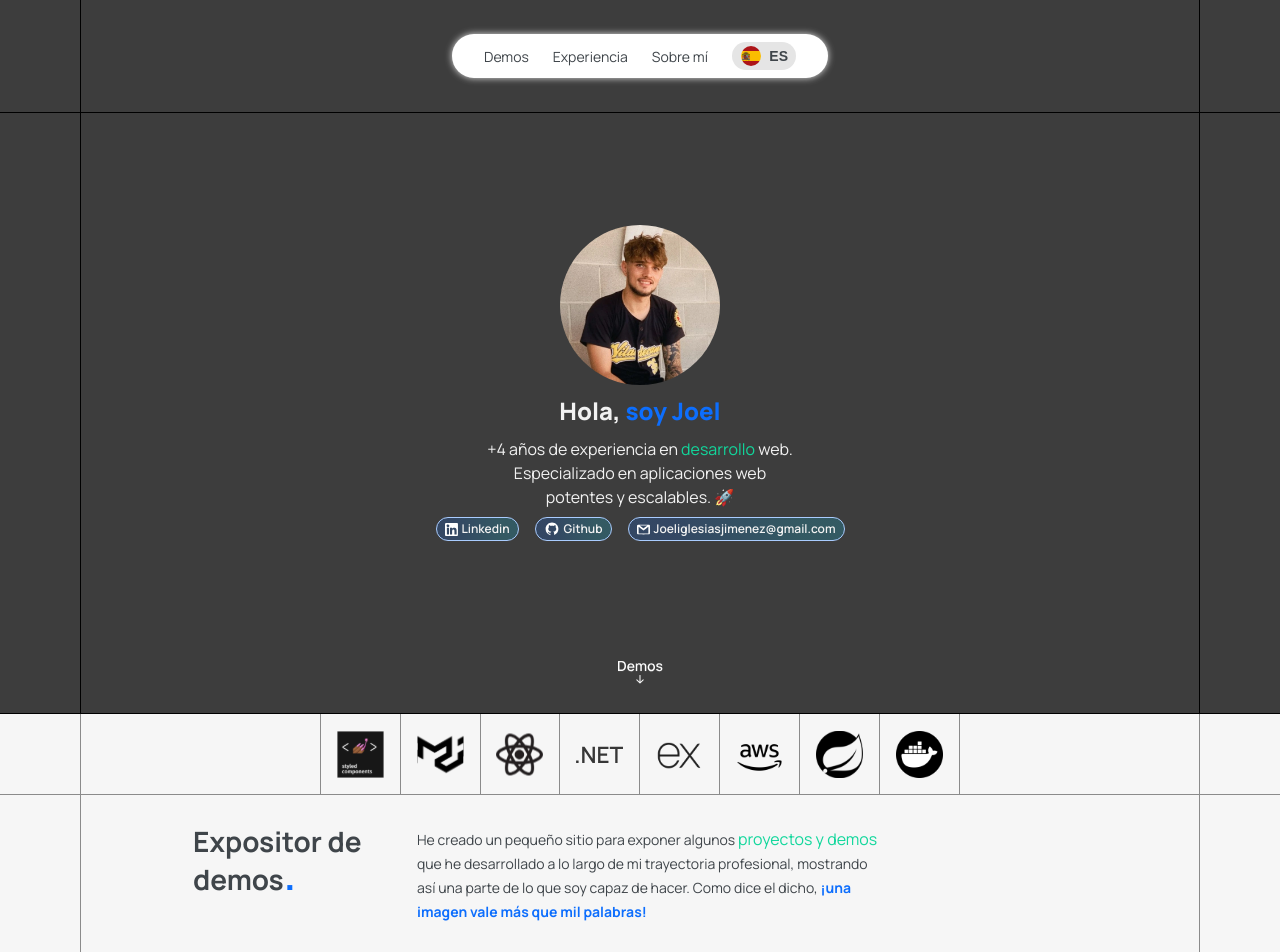
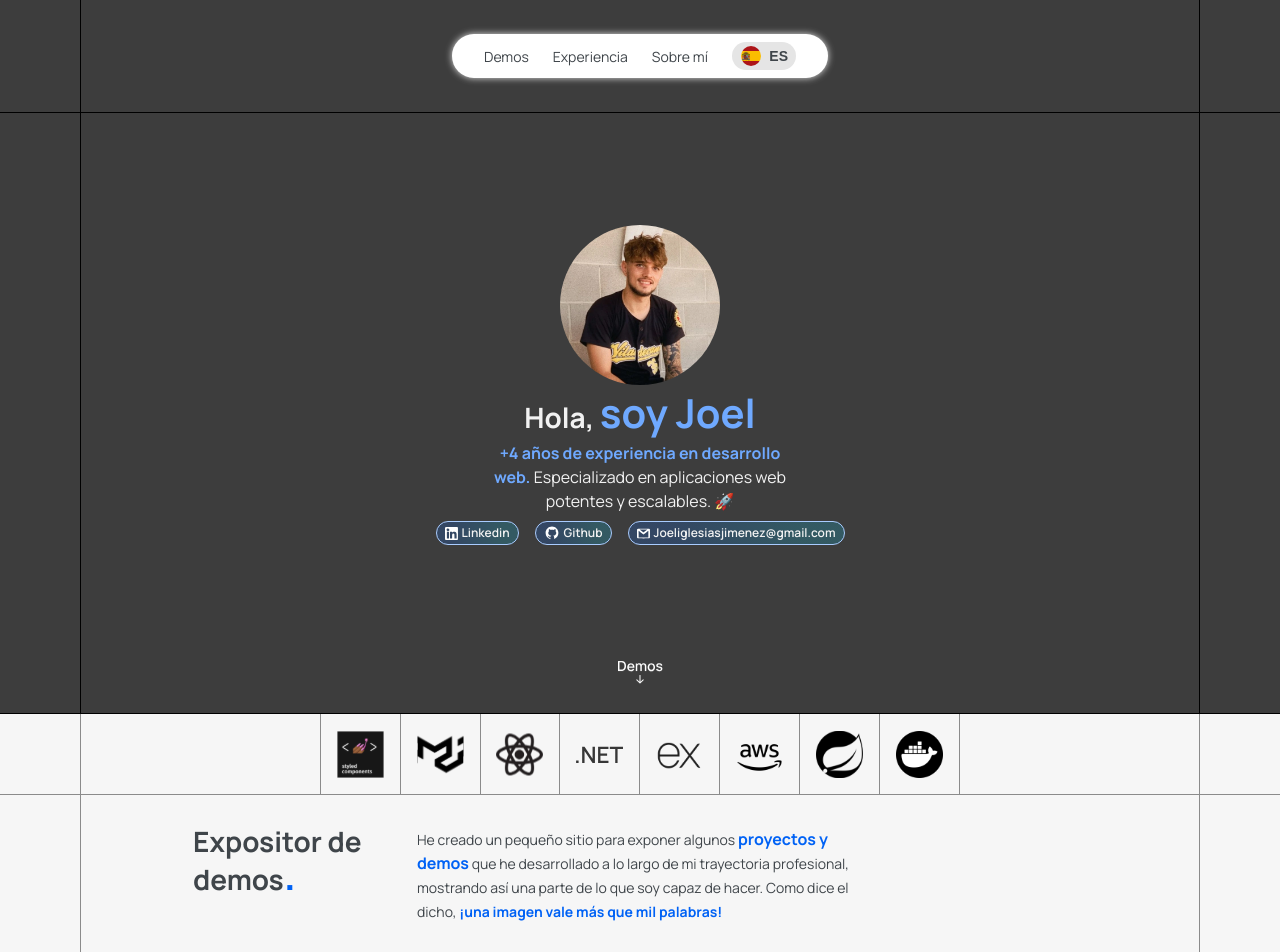
Before and after one commit to eXVite/portfolio, a React (Vite) app: page / in a window 1280 px wide. Shown: the top 952 px of the page. Built offline with nearby package versions, Linux system fonts and the light colour scheme.

Commit message:
ajustes de accesibilidad

```diff
--- a/public/translations/en.json
+++ b/public/translations/en.json
@@ -11,11 +11,11 @@
   { "key": "header_demos", "value": "Demos" },
   { "key": "header_experiencia", "value": "Experience" },
   { "key": "header_sobre_mi", "value": "About me" },
-  { "key": "hello_title", "value": "Hello, <b>I'm Joel</b>" },
+  { "key": "hello_title", "value": "Hello, <span>I'm Joel</span>" },
   {
     "key": "hello_desc",
     "value": [
-      "+4 years of experience in <span>web</span> development. Specialized in powerful and scalable web applications. 🚀"
+      "<span>+4 years of experience in web development.</span> Specialized in powerful and scalable web applications. 🚀"
     ]
   },
   { "key": "proyects_fit_title", "value": "Fit planner" },
--- a/public/translations/es.json
+++ b/public/translations/es.json
@@ -14,11 +14,11 @@
   { "key": "header_demos", "value": "Demos" },
   { "key": "header_experiencia", "value": "Experiencia" },
   { "key": "header_sobre_mi", "value": "Sobre mí" },
-  { "key": "hello_title", "value": "Hola, <b>soy Joel</b>" },
+  { "key": "hello_title", "value": "Hola, <span>soy Joel</span>" },
   {
     "key": "hello_desc",
     "value": [
-      "+4 años de experiencia en <span>desarrollo</span> web. Especializado en aplicaciones web potentes y escalables. 🚀"
+      "<span>+4 años de experiencia en desarrollo web.</span> Especializado en aplicaciones web potentes y escalables. 🚀"
     ]
   },
   { "key": "proyects_fit_title", "value": "Fit planner" },
--- a/src/components/portfolio/AboutMe.tsx
+++ b/src/components/portfolio/AboutMe.tsx
@@ -47,7 +47,7 @@ const DescSpan = styled.span`
 
   > span {
     font-weight: 700;
-    color: ${(props) => props.theme.colors.secondary500};
+    color: ${(props) => props.theme.colors.primary500};
   }
 
   @media (max-width: 1300px) {
--- a/src/components/portfolio/CommonSC.tsx
+++ b/src/components/portfolio/CommonSC.tsx
@@ -25,7 +25,11 @@ export const Description = styled.span<{ light?: boolean }>`
 
   > span {
     font-size: ${(props) => props.theme.fontSizes.m};
-    color: ${(props) => props.theme.colors.secondary500};
+    color: ${(props) =>
+      props.light
+        ? props.theme.colors.primary400
+        : props.theme.colors.primary500};
+    font-weight: 700;
   }
 
   > b {
--- a/src/components/portfolio/Experience.tsx
+++ b/src/components/portfolio/Experience.tsx
@@ -122,7 +122,7 @@ const DescSpan = styled.span`
 
   > span {
     font-weight: 700;
-    color: ${(props) => props.theme.colors.secondary500};
+    color: ${(props) => props.theme.colors.primary500};
   }
 `;
 
--- a/src/components/portfolio/Hello.tsx
+++ b/src/components/portfolio/Hello.tsx
@@ -3,6 +3,7 @@ import { useTranslate } from "../../hooks/useTranslate";
 import Pill from "../pill/Pill";
 import Icon from "../icon/Icon";
 import { useContext } from "react";
+import { Title } from "./CommonSC";
 
 const Container = styled.div`
   display: flex;
@@ -27,16 +28,16 @@ const Image = styled.img`
   border-radius: 6rem;
 `;
 
-const Title = styled.span`
-  font-size: ${(props) => props.theme.fontSizes.xl};
-  font-weight: 1000;
-  color: ${(props) => props.theme.colors.lightText};
+// const Title = styled.span`
+//   font-size: ${(props) => props.theme.fontSizes.xl};
+//   font-weight: 1000;
+//   color: ${(props) => props.theme.colors.lightText};
 
-  b {
-    font-weight: 1000;
-    color: ${(props) => props.theme.colors.primary500};
-  }
-`;
+//   b {
+//     font-weight: 1000;
+//     color: ${(props) => props.theme.colors.primary500};
+//   }
+// `;
 
 const Desc = styled.span`
   font-size: ${(props) => props.theme.fontSizes.m};
@@ -45,7 +46,8 @@ const Desc = styled.span`
   color: ${(props) => props.theme.colors.lightText};
 
   span {
-    color: ${(props) => props.theme.colors.secondary500};
+    color: ${(props) => props.theme.colors.primary400};
+    font-weight: 700;
   }
 `;
 
@@ -82,15 +84,16 @@ const Hello = () => {
     <Container id="Inicio">
       <Image alt="Imagen personal" src="/images/joel_hello.webp" />
       <Title
+        light={true}
         dangerouslySetInnerHTML={{
-          __html: t("hello_title", "Hola, <b>soy Joel</b>"),
+          __html: t("hello_title", "Hola, <span>soy Joel</span>"),
         }}
       />
       <Desc
         dangerouslySetInnerHTML={{
           __html: t(
             "hello_desc",
-            "+4 años de experiencia en <span>desarrollo</span> web. Especializado en aplicaciones web potentes y escalables. 🚀"
+            "<span>+4 años de experiencia en desarrollo</span> web. Especializado en aplicaciones web potentes y escalables. 🚀"
           ),
         }}
       />
--- a/src/themes.tsx
+++ b/src/themes.tsx
@@ -8,12 +8,11 @@ const LightTheme = {
     lightText: "#f2f2f2",
     white: "#FFFF",
     primary600: "#0064f9",
-    primary500: "#0D6EFD",
+    primary500: "#0062f5",
     primary400: "#6FA9FF",
     primary200: "#C3DCFF",
     primary100: "#A9CCFF",
     primary50: "#dee8f7",
-    secondary500: "#12d79c",
     grey900: "#3D3E3F",
     grey600: "#6C757D",
     grey500: "#8B8B8B",
```
